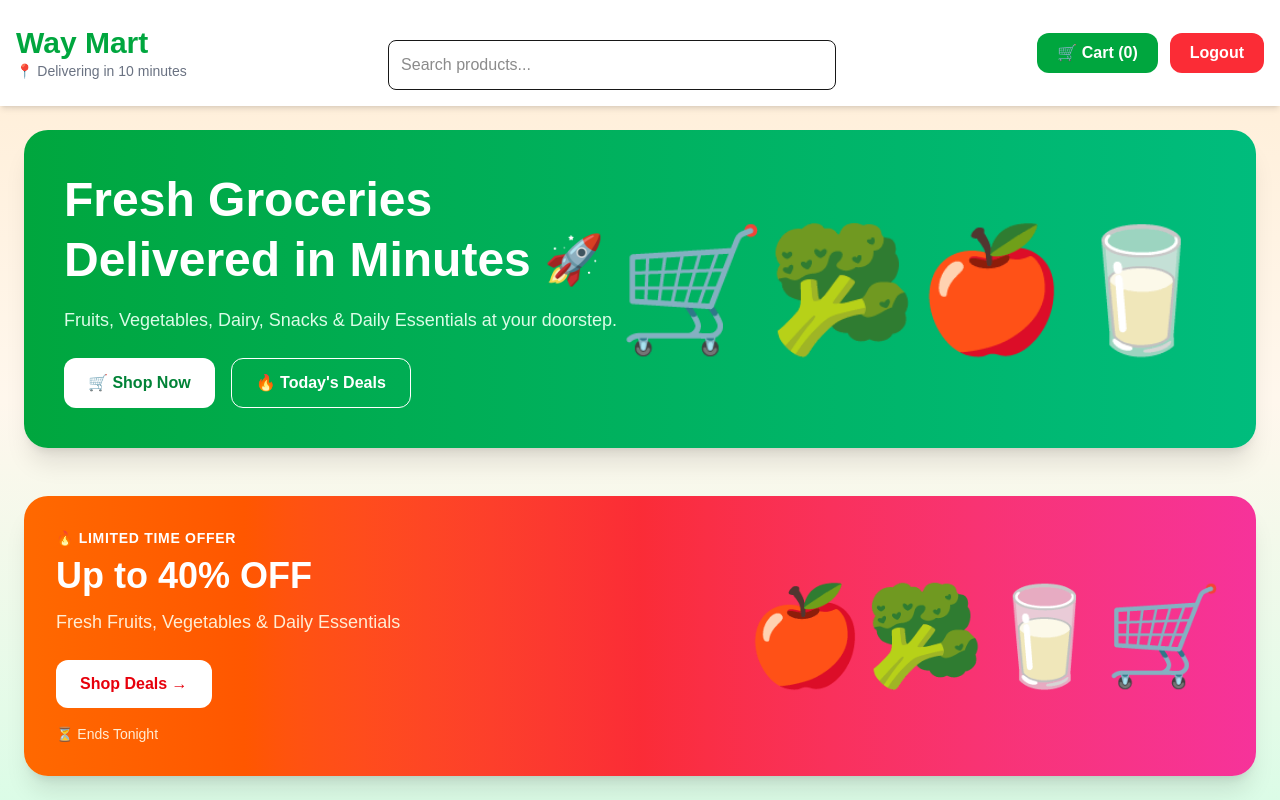
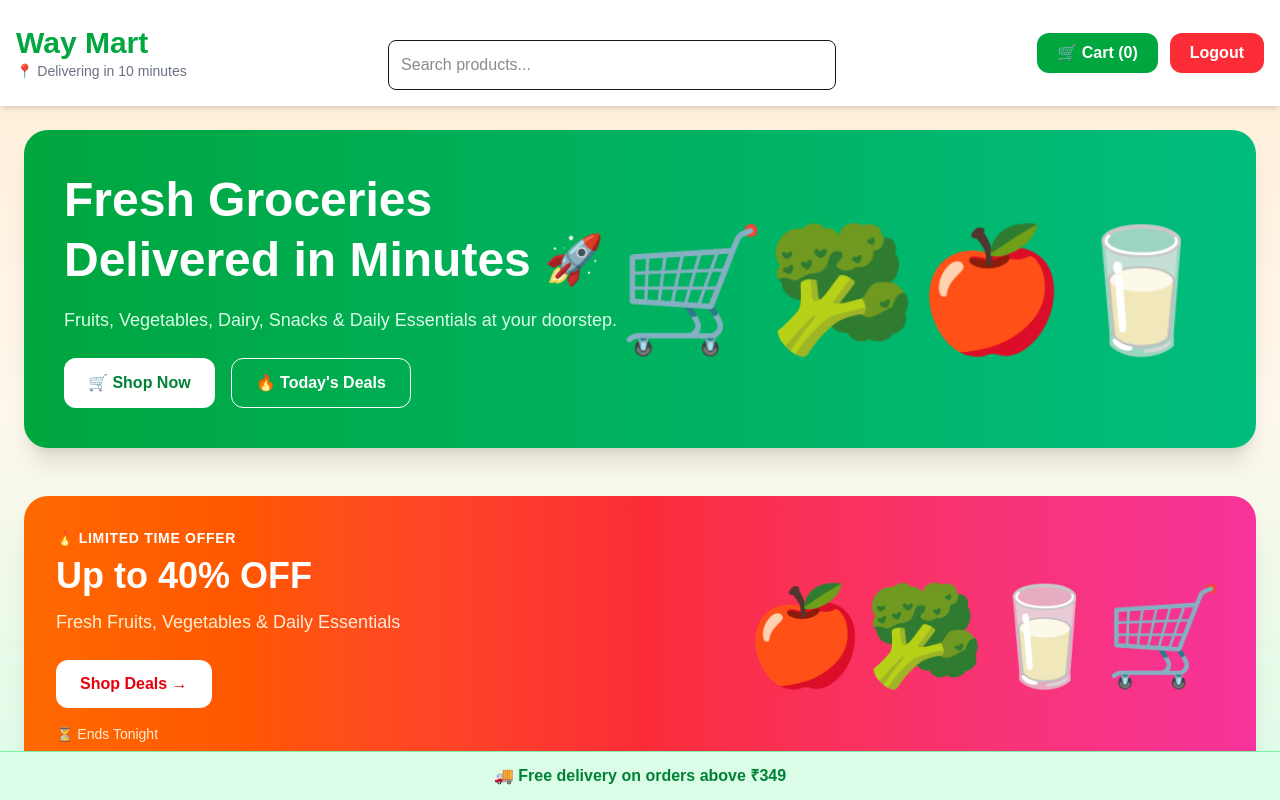
Before and after one commit to mohmdAdhil/WAY-MART, a Next.js app: page / in a window 1280 px wide. Shown: the top 800 px of the page. Built offline with nearby package versions, Linux system fonts and the light colour scheme; no server answers.

Commit message:
Add dynamic free delivery bar

```diff
--- a/app/layout.tsx
+++ b/app/layout.tsx
@@ -2,6 +2,7 @@ import { CartProvider } from "@/context/CartContext";
 import type { Metadata } from "next";
 import { Geist, Geist_Mono } from "next/font/google";
 import "./globals.css";
+import FreeDeliveryBar from "@/components/FreeDeliveryBar";
 
 const geistSans = Geist({
   variable: "--font-geist-sans",
@@ -25,7 +26,11 @@ export default function RootLayout({ children }: LayoutProps<"/">) {
       className={`${geistSans.variable} ${geistMono.variable} h-full antialiased`}
     >
      <body className="min-h-screen flex flex-col bg-gradient-to-b from-orange-100 via-orange-50 to-green-100">
-  <CartProvider>{children}</CartProvider>
+  <CartProvider>
+  {children}
+
+  <FreeDeliveryBar />
+</CartProvider>
 </body>
     </html>
   );
--- /dev/null
+++ b/components/FreeDeliveryBar.tsx
@@ -0,0 +1,28 @@
+"use client";
+
+import { useCart } from "@/context/CartContext";
+
+export default function FreeDeliveryBar() {
+  const { cart } = useCart();
+
+  const deliveryLimit = 349;
+
+  const cartTotal = cart.reduce(
+    (total, item) => total + item.price * item.quantity,
+    0
+  );
+
+  const remaining = deliveryLimit - cartTotal;
+
+  return (
+    <div className="fixed bottom-0 left-0 w-full bg-green-100 border-t border-green-300 py-3 text-center font-bold text-green-700 shadow-lg z-50">
+     {cart.length === 0 ? (
+  <>🚚 Free delivery on orders above ₹349</>
+) : remaining > 0 ? (
+  <>🚚 Add ₹{remaining} more to unlock FREE DELIVERY</>
+) : (
+  <>🎉 FREE DELIVERY UNLOCKED!</>
+)}
+    </div>
+  );
+}
```
